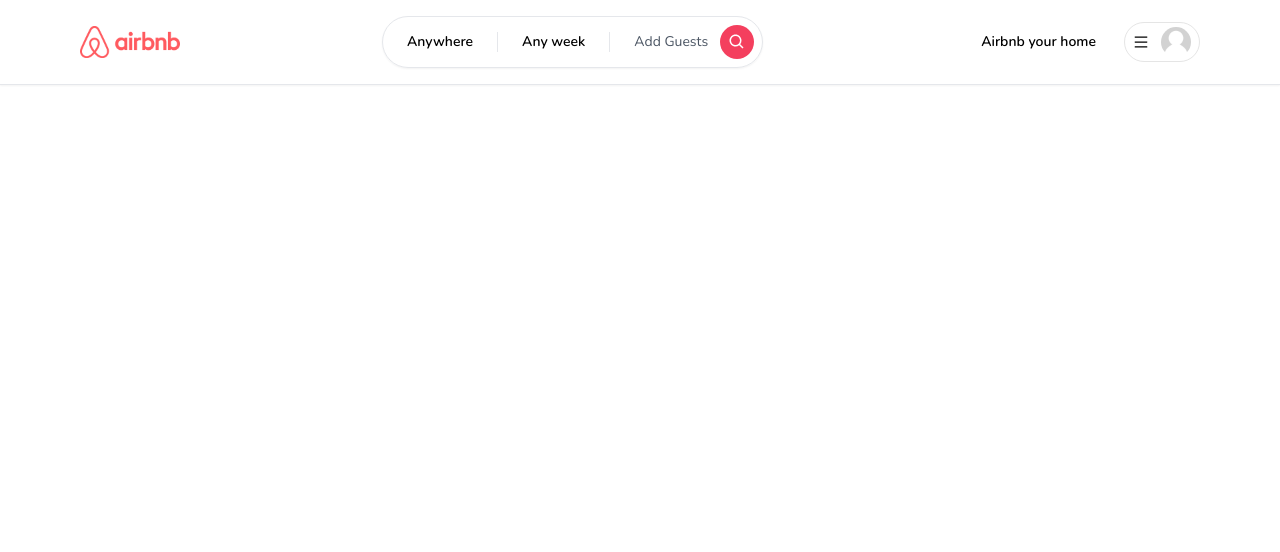
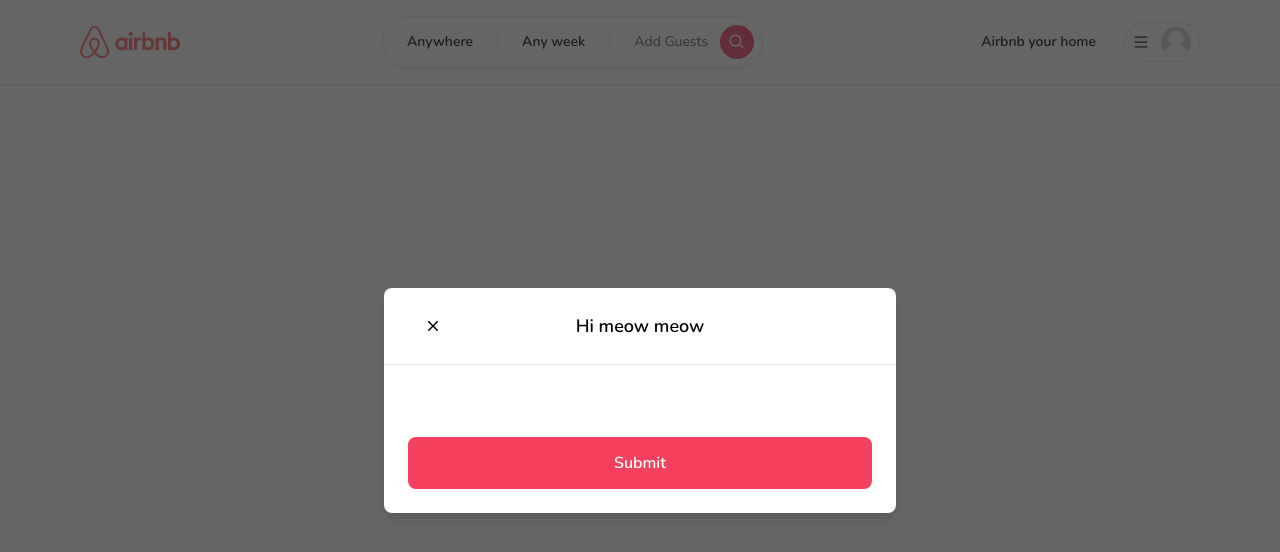
Before and after one commit to thii29/airbnb-clone, a Next.js app: page / in a window 1280 px wide. Shown: the top 552 px of the page. Built offline with nearby package versions, Linux system fonts and the light colour scheme.

Commit message:
button modal

```diff
--- /dev/null
+++ b/app/components/Button.tsx
@@ -0,0 +1,40 @@
+'use client';
+import React from 'react';
+import { IconType } from 'react-icons';
+
+interface ButtonProps {
+  label: string;
+  onClick: (e: React.MouseEvent<HTMLButtonElement>) => void;
+  disabled?: boolean;
+  outline?: boolean;
+  small?: boolean;
+  icon?: IconType;
+}
+const Button: React.FC<ButtonProps> = ({
+  label,
+  onClick,
+  disabled,
+  outline,
+  small,
+  icon: Icon,
+}) => {
+  return (
+    <button
+      onClick={onClick}
+      disabled={disabled}
+      className={`relative disabled:opacity-70 disabled:cursor-not-allowed rounded-lg hover:opacity-80 transition w-full
+      ${outline ? 'bg-white' : 'bg-rose-500'}
+      ${outline ? 'border-black' : 'border-rose-500'}
+      ${outline ? 'text-black' : 'text-white'}
+      ${small ? 'py-1' : 'py-3'}
+      ${small ? 'text-sm' : 'text-md'}
+      ${small ? 'font-light' : 'font-semibold'}
+      ${small ? 'border-[1px]' : 'border-2'}`}
+    >
+      {Icon && <Icon size={24} className="absolute left-4 top-3" />}
+      {label}
+    </button>
+  );
+};
+
+export default Button;
--- /dev/null
+++ b/app/components/ClientOnly.tsx
@@ -0,0 +1,19 @@
+'use client';
+import { useEffect, useState } from 'react';
+
+interface ClientOnlyProps {
+  children: React.ReactNode;
+}
+const ClientOnly: React.FC<ClientOnlyProps> = ({children}) => {
+  const [hasMounted, setHasMounted] = useState(false);
+  useEffect(() => {
+    setHasMounted(true);
+  }, []);
+
+  if (!hasMounted) {
+    return null;
+  }
+  return <>{children}</>;
+};
+
+export default ClientOnly;
--- /dev/null
+++ b/app/components/modals/Modal.tsx
@@ -0,0 +1,112 @@
+'use client';
+import React, { useCallback, useEffect, useState } from 'react';
+import { IoMdClose } from 'react-icons/io';
+import Button from '../Button';
+
+interface ModalProps {
+  isOpen?: boolean;
+  onClose: () => void;
+  onSubmit: () => void;
+  title?: string;
+  body?: React.ReactElement;
+  footer?: React.ReactElement;
+  actionLabel: string;
+  disabled?: boolean;
+  secondaryAction?: () => void;
+  secondaryActionLabel?: string;
+}
+const Modal: React.FC<ModalProps> = ({
+  isOpen,
+  onClose,
+  onSubmit,
+  title,
+  body,
+  footer,
+  actionLabel,
+  disabled,
+  secondaryAction,
+  secondaryActionLabel,
+}) => {
+  const [showModal, setShowModal] = useState(isOpen);
+
+  useEffect(() => {
+    setShowModal(isOpen);
+  }, [isOpen]);
+
+  const handleClose = useCallback(() => {
+    if (disabled) {
+      return;
+    }
+    setShowModal(false);
+    setTimeout(() => {
+      onClose();
+    }, 300);
+  }, [disabled, onClose]);
+
+  const handleSubmit = useCallback(() => {
+    if (disabled) {
+      return;
+    }
+    onSubmit();
+  }, [disabled, onSubmit]);
+
+  const handleSecondaryAction = useCallback(() => {
+    if (disabled || !secondaryAction) {
+      return;
+    }
+    secondaryAction();
+  }, [disabled, secondaryAction]);
+
+  if (!isOpen) {
+    return null;
+  }
+  return (
+    <>
+      <div className="justify-center items-center flex overflow-x-hidden overflow-y-auto fixed inset-0 z-50 outline-none focus:outline-none bg-neutral-800/70">
+        <div className="relative w-full md:w-4/6 lg:w-3/6 xl:w-2/5 my-6 mx-auto h-full lg:h-auto md:h-auto">
+          {/* CONTENT */}
+          <div
+            className={`translate duration-300 h-full
+              ${showModal ? 'translate-y-0' : 'translate-y-full'}
+               ${showModal ? 'opacity-100' : 'opacity-0'}`}
+          >
+            <div className="translate h-full lg:h-auto md:h-auto border-0 rounded-lg shadow-lg relative flex flex-col w-full bg-white outline-none focus:outline-none">
+              {/* HEADER */}
+              <div className="flex items-center p-6 rounded-t justify-center relative border-b-[1px]">
+                <button
+                  onClick={handleClose}
+                  className="p-1 border-0 hover:opacity-70 transition absolute left-9"
+                >
+                  <IoMdClose size={18} />
+                </button>
+                <div className="text-lg font-semibold">{title}</div>
+              </div>
+              {/* BODY */}
+              <div className="relative p-6 flex-auto">{body}</div>
+              {/* FOOTER */}
+              <div className="flex flex-col gap-2 p-6">
+                <div className="flex flex-row items-center gap-4 w-full">
+                  {secondaryAction && secondaryActionLabel && (
+                    <Button
+                      outline
+                      disabled={disabled}
+                      label={secondaryActionLabel}
+                      onClick={handleSecondaryAction}
+                    />
+                  )}
+
+                  <Button
+                    disabled={disabled}
+                    label={actionLabel}
+                    onClick={handleSubmit}
+                  />
+                </div>
+              </div>
+            </div>
+          </div>
+        </div>
+      </div>
+    </>
+  );
+};
+export default Modal;
--- a/app/layout.tsx
+++ b/app/layout.tsx
@@ -1,7 +1,9 @@
 import type { Metadata } from 'next';
 import { Nunito } from 'next/font/google';
+import ClientOnly from './components/ClientOnly';
+import Navbar from './components/navbar/Navbar';
 import './globals.css';
-import Navbar from './components/navbar/Navbar';
+import Modal from './components/modals/Modal';
 
 const nunito = Nunito({ subsets: ['latin'] });
 
@@ -18,7 +20,10 @@
   return (
     <html lang="en">
       <body className={nunito.className}>
-        <Navbar/>
+        <ClientOnly>
+          <Modal actionLabel="Submit" title='Hi meow meow' isOpen/>
+          <Navbar />
+        </ClientOnly>
         {children}
       </body>
     </html>
```
